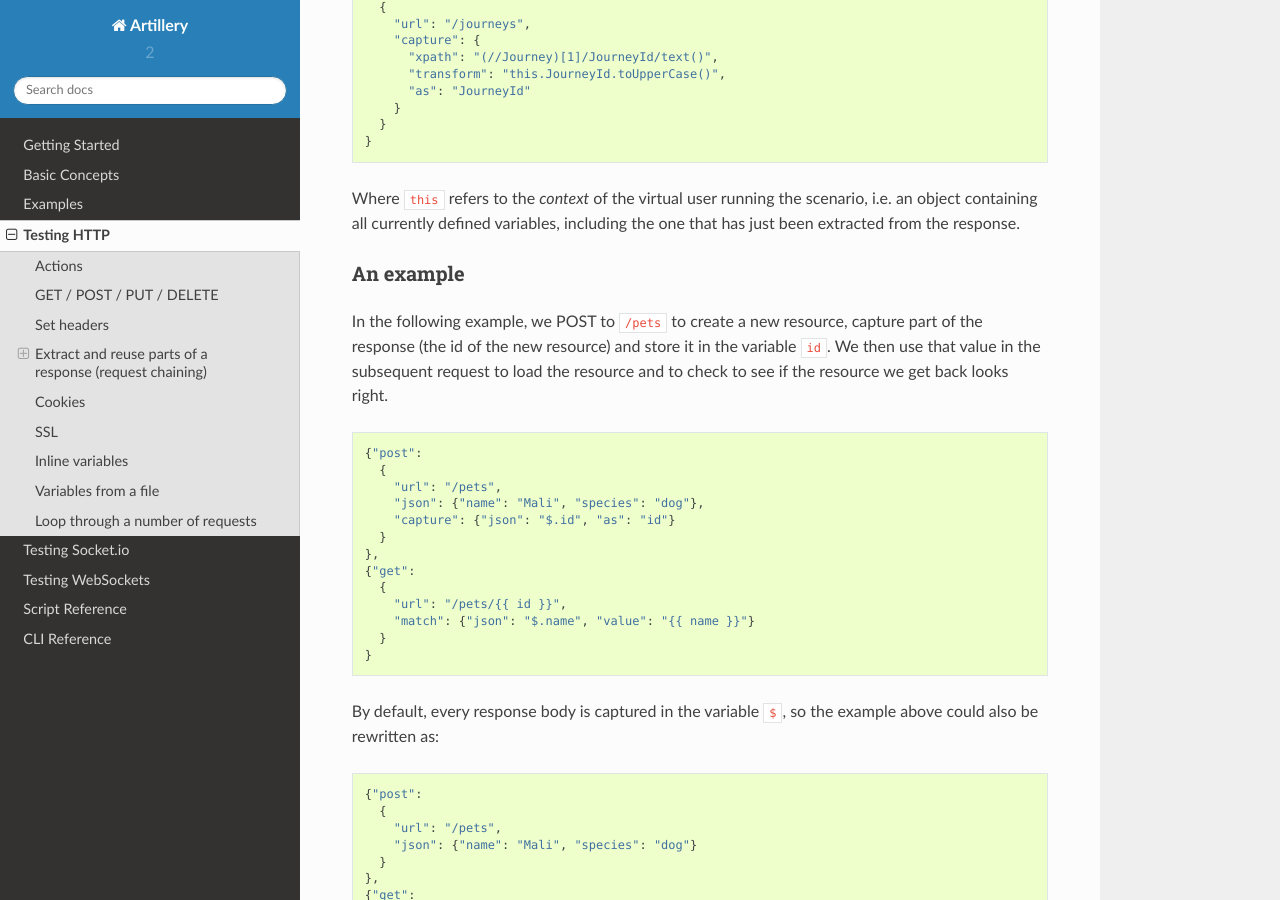
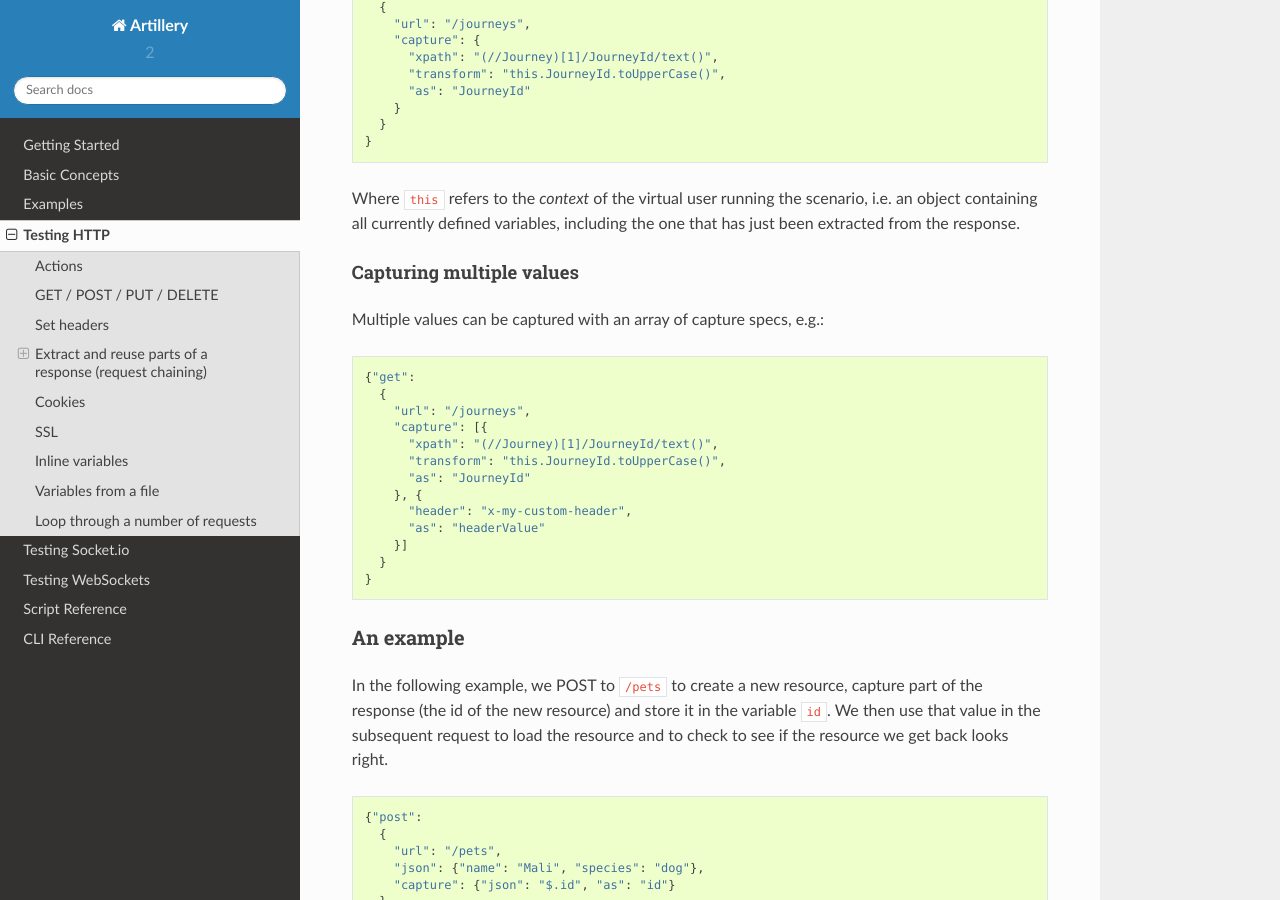
Before and after one commit to jmredfern/artillery-docs, a Sphinx documentation site: the page built from source/testing_http.rst, in a window 1280 px wide and 900 px high, scrolled down 2130 px. Built offline with Sphinx 7.4.7 and the Read the Docs theme 2.0.0, drawn with Linux system fonts in a browser that asks for light colours.

Commit message:
Mention multiple captures

```diff
--- a/source/testing_http.rst
+++ b/source/testing_http.rst
@@ -99,6 +99,27 @@ Optionally, it can also contain a ``transform`` attribute, which should be a sni
     }
 
 Where ``this`` refers to the *context* of the virtual user running the scenario, i.e. an object containing all currently defined variables, including the one that has just been extracted from the response.
+
+Capturing multiple values
+%%%%%%%%%%%%%%%%%%%%%%%%%
+
+Multiple values can be captured with an array of capture specs, e.g.:
+
+::
+
+    {"get":
+      {
+        "url": "/journeys",
+        "capture": [{
+          "xpath": "(//Journey)[1]/JourneyId/text()",
+          "transform": "this.JourneyId.toUpperCase()",
+          "as": "JourneyId"
+        }, {
+          "header": "x-my-custom-header",
+          "as": "headerValue"
+        }]
+      }
+    }
 
 An example
 ~~~~~~~~~~
```
